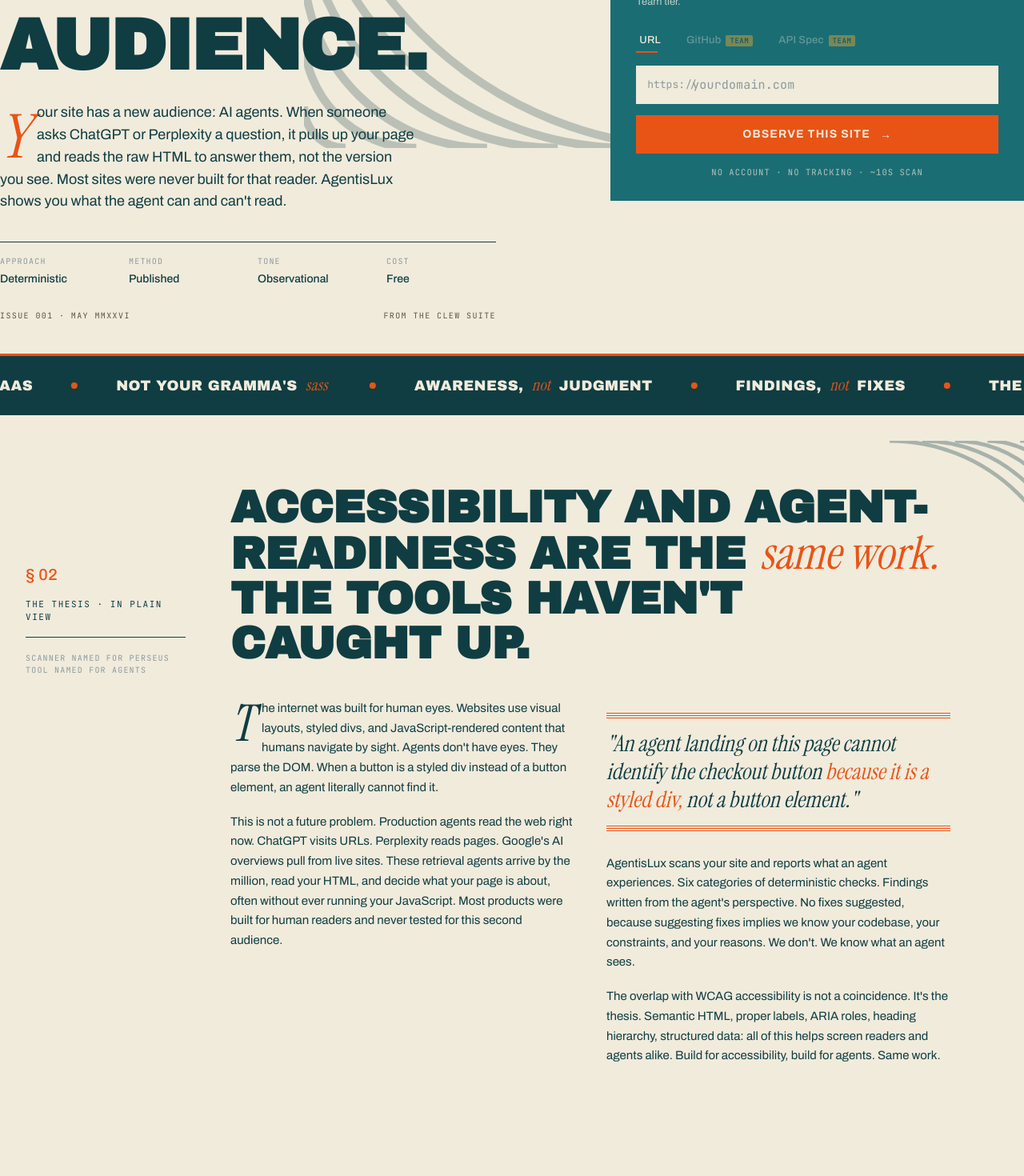
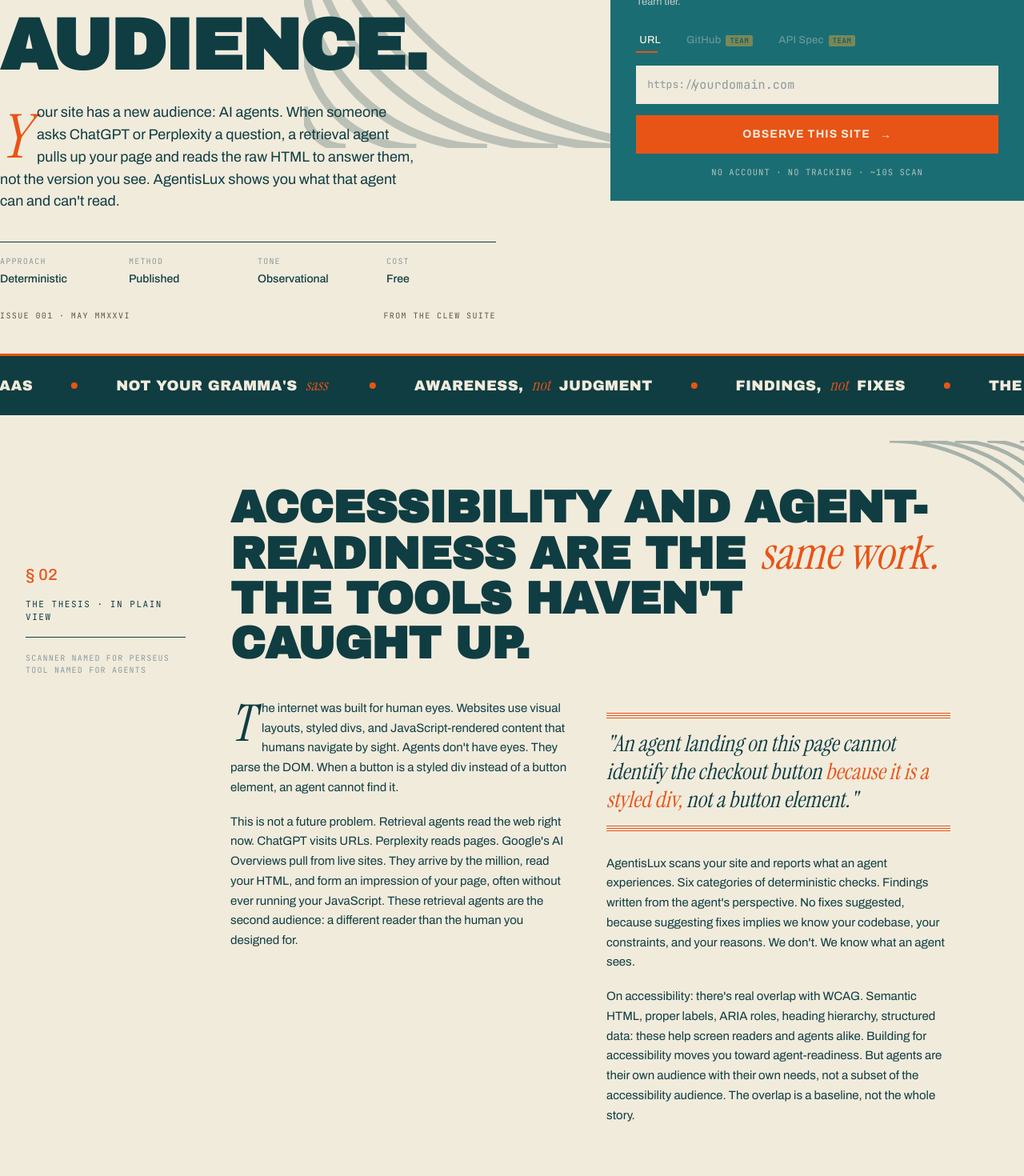
Before and after one commit to earlgreyhot1701D/perseus-clew, a Next.js app in the folder frontend/: page / in a window 1280 px wide. Shown: the part 340-1810 px from the top of the page at 80% size. Built offline with nearby package versions, Linux system fonts and the light colour scheme; no server answers.

Commit message:
feat: update landing page hero and editorial copy

```diff
--- a/frontend/components/landing/Editorial.tsx
+++ b/frontend/components/landing/Editorial.tsx
@@ -31,10 +31,10 @@ export default function Editorial() {
 
           <div className={styles.columns}>
             <p className={styles.columnsFirstParagraph}>
-              The internet was built for human eyes. Websites use visual layouts, styled divs, and JavaScript-rendered content that humans navigate by sight. Agents don&#39;t have eyes. They parse the DOM. When a button is a styled div instead of a button element, an agent literally cannot find it.
+              The internet was built for human eyes. Websites use visual layouts, styled divs, and JavaScript-rendered content that humans navigate by sight. Agents don&#39;t have eyes. They parse the DOM. When a button is a styled div instead of a button element, an agent cannot find it.
             </p>
             <p className={styles.columnsParagraph}>
-              This is not a future problem. Production agents read the web right now. ChatGPT visits URLs. Perplexity reads pages. Google&#39;s AI overviews pull from live sites. These retrieval agents arrive by the million, read your HTML, and decide what your page is about, often without ever running your JavaScript. Most products were built for human readers and never tested for this second audience.
+              This is not a future problem. Retrieval agents read the web right now. ChatGPT visits URLs. Perplexity reads pages. Google&#39;s AI Overviews pull from live sites. They arrive by the million, read your HTML, and form an impression of your page, often without ever running your JavaScript. These retrieval agents are the second audience: a different reader than the human you designed for.
             </p>
 
             <figure className={styles.pullquote} role="group">
@@ -49,7 +49,7 @@ export default function Editorial() {
               AgentisLux scans your site and reports what an agent experiences. Six categories of deterministic checks. Findings written from the agent&#39;s perspective. No fixes suggested, because suggesting fixes implies we know your codebase, your constraints, and your reasons. We don&#39;t. We know what an agent sees.
             </p>
             <p className={styles.columnsParagraph}>
-              The overlap with WCAG accessibility is not a coincidence. It&#39;s the thesis. Semantic HTML, proper labels, ARIA roles, heading hierarchy, structured data: all of this helps screen readers and agents alike. Build for accessibility, build for agents. Same work.
+              On accessibility: there&#39;s real overlap with WCAG. Semantic HTML, proper labels, ARIA roles, heading hierarchy, structured data: these help screen readers and agents alike. Building for accessibility moves you toward agent-readiness. But agents are their own audience with their own needs, not a subset of the accessibility audience. The overlap is a baseline, not the whole story.
             </p>
           </div>
         </article>
--- a/frontend/components/landing/HeroSection.tsx
+++ b/frontend/components/landing/HeroSection.tsx
@@ -26,7 +26,7 @@ export default function HeroSection() {
           </h1>
 
           <p className={styles.lede}>
-            Your site has a new audience: AI agents. When someone asks ChatGPT or Perplexity a question, it pulls up your page and reads the raw HTML to answer them, not the version you see. Most sites were never built for that reader. AgentisLux shows you what the agent can and can&apos;t read.
+            Your site has a new audience: AI agents. When someone asks ChatGPT or Perplexity a question, a retrieval agent pulls up your page and reads the raw HTML to answer them, not the version you see. AgentisLux shows you what that agent can and can&apos;t read.
           </p>
 
           <dl className={styles.metaRow} aria-label="Product attributes">
```
Also changed, not shown: 1 other file (tests, documents, lock files or other folders).
